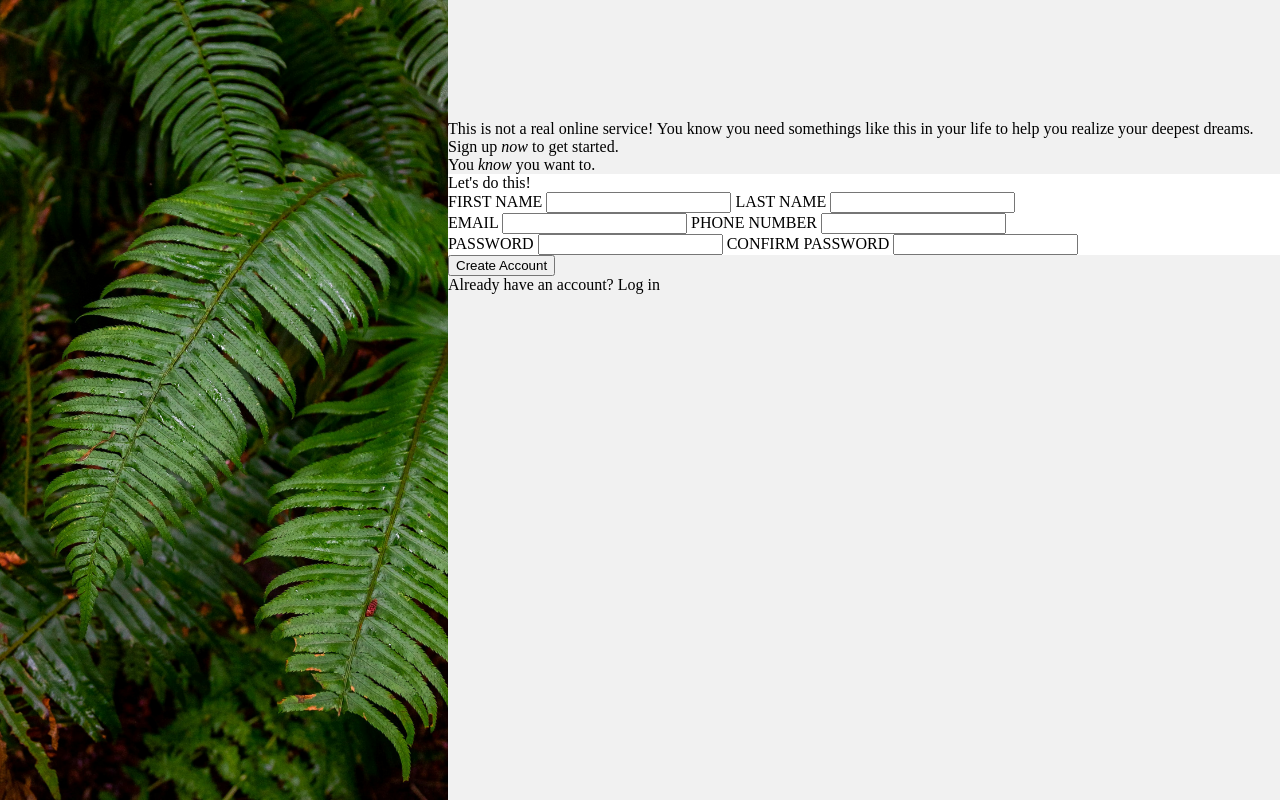
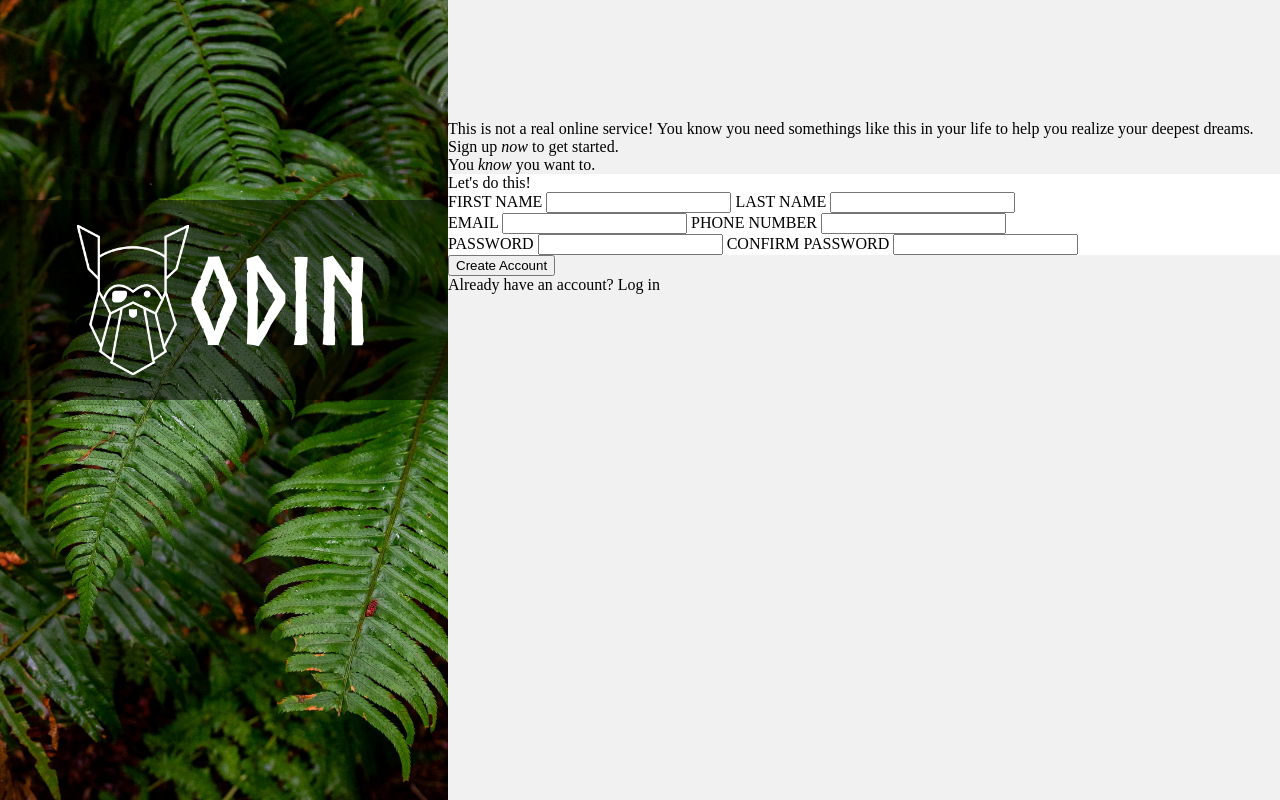
Before and after one commit to brndn-do/sign-up-form, a plain HTML site: page index.html in a window 1280 px wide. Drawn offline with Linux system fonts and the light colour scheme.

Commit message:
Design left side

```diff
--- a/index.html
+++ b/index.html
@@ -8,7 +8,10 @@
 </head>
 <body>
     <div class="left">
-
+        <div class="logo">
+            <img src="assets/odin-lined.png" alt="odin logo">
+            ODIN
+        </div>
     </div>
     <div class="right">
         <div class="content">
--- a/styles.css
+++ b/styles.css
@@ -1,3 +1,8 @@
+@font-face {
+    font-family: Norse-Bold;
+    src: url(./assets/Norse-Bold.otf);
+}
+
 body {
     padding: 0;
     margin: 0;
@@ -10,6 +15,24 @@ body {
     background-image: url("assets/halie-west-25xggax4bSA-unsplash.jpg");
     background-size: cover;
     background-position: center;
+    color: white;
+}
+
+.logo{
+    margin-top: 25vh;
+    background-color: rgba(0, 0, 0, 0.5);
+    display: flex;
+    align-items: center;
+    justify-content: center;
+    width: 100%;
+    height: 25%;
+    font-family: Norse-Bold, sans-serif;
+    font-size: 15vh;
+}
+
+.logo img {
+    height: 75%;
+    width: auto;
 }
 
 .right {
```
Also changed, not shown: assets/Norse-Bold.otf (renamed from Norse-Bold.otf).
